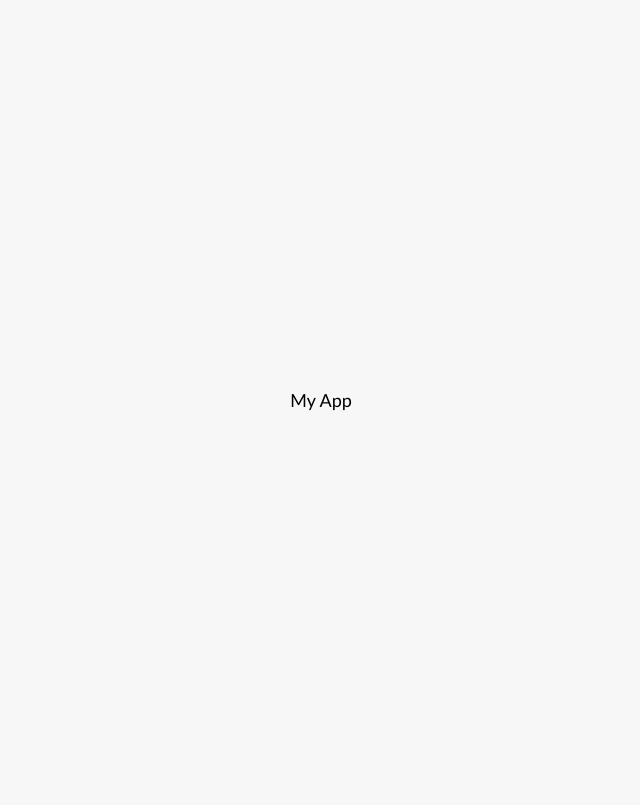
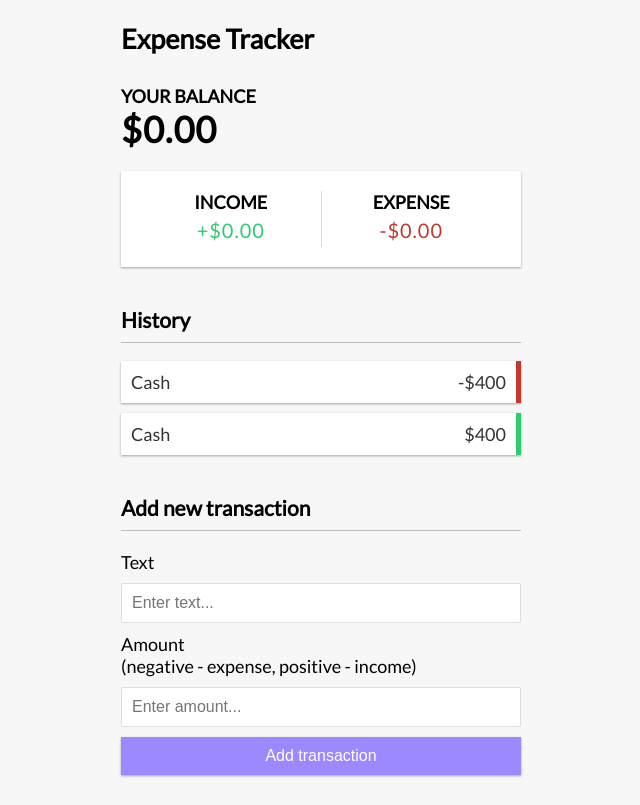
Before and after one commit to Connok/EXPENSE-TRACKER, a Vue app: page / in a window 1280 px wide. Shown: the whole page, without its empty margins (319-959 px from the left). Built offline with nearby package versions, Linux system fonts and the light colour scheme.

Commit message:
Component Setup

```diff
--- a/src/App.vue
+++ b/src/App.vue
@@ -1 +1,27 @@
-<template>My App</template>
+<template>
+  <Header />
+  <div class="container">
+    <Balance />
+    <IncomeExpense />
+    <TransactionList />
+    <AddTransaction />
+  </div>
+</template>
+
+<script>
+import Header from "./components/Header.vue";
+import Balance from "./components/Balance.vue";
+import IncomeExpense from "./components/IncomeExpenses.vue";
+import TransactionList from "./components/TransactionList.vue";
+import AddTransaction from "./components/AddTransaction.vue";
+
+export default {
+  components: {
+    Header,
+    Balance,
+    IncomeExpense,
+    TransactionList,
+    AddTransaction,
+  },
+};
+</script>
--- /dev/null
+++ b/src/components/AddTransaction.vue
@@ -0,0 +1,17 @@
+<template>
+  <h3>Add new transaction</h3>
+  <form id="form">
+    <div class="form-control">
+      <label for="text">Text</label>
+      <input type="text" id="text" placeholder="Enter text..." />
+    </div>
+    <div class="form-control">
+      <label for="amount"
+        >Amount <br />
+        (negative - expense, positive - income)</label
+      >
+      <input type="number" id="amount" placeholder="Enter amount..." />
+    </div>
+    <button class="btn">Add transaction</button>
+  </form>
+</template>
--- /dev/null
+++ b/src/components/Balance.vue
@@ -0,0 +1,4 @@
+<template>
+  <h4>Your Balance</h4>
+  <h1 id="balance">$0.00</h1>
+</template>
--- /dev/null
+++ b/src/components/Header.vue
@@ -0,0 +1,3 @@
+<template>
+  <h2>Expense Tracker</h2>
+</template>
--- /dev/null
+++ b/src/components/IncomeExpenses.vue
@@ -0,0 +1,12 @@
+<template>
+  <div class="inc-exp-container">
+    <div>
+      <h4>Income</h4>
+      <p id="money-plus" class="money plus">+$0.00</p>
+    </div>
+    <div>
+      <h4>Expense</h4>
+      <p id="money-minus" class="money minus">-$0.00</p>
+    </div>
+  </div>
+</template>
--- /dev/null
+++ b/src/components/TransactionList.vue
@@ -0,0 +1,11 @@
+<template>
+  <h3>History</h3>
+  <ul id="list" class="list">
+    <li class="minus">
+      Cash <span>-$400</span><button class="delete-btn">x</button>
+    </li>
+    <li class="plus">
+      Cash <span>$400</span><button class="delete-btn">x</button>
+    </li>
+  </ul>
+</template>
```
